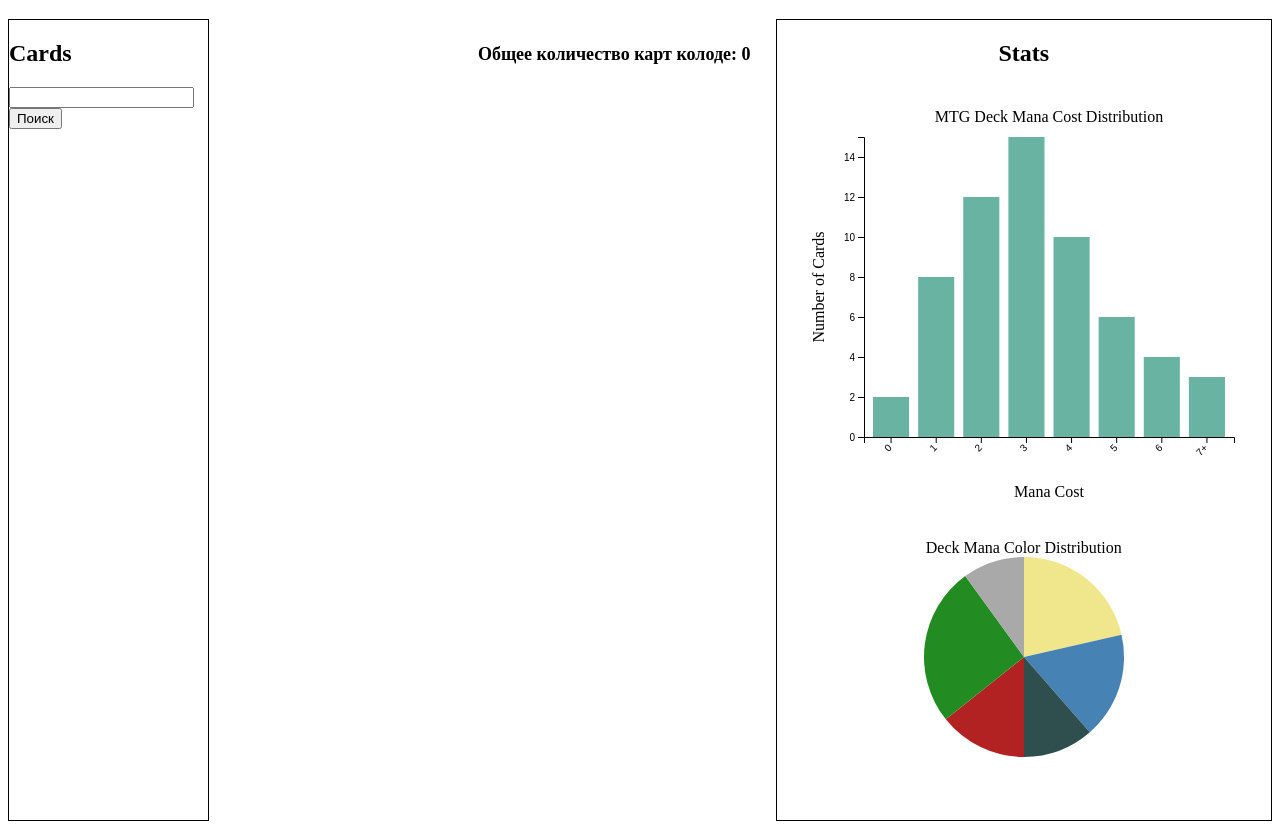
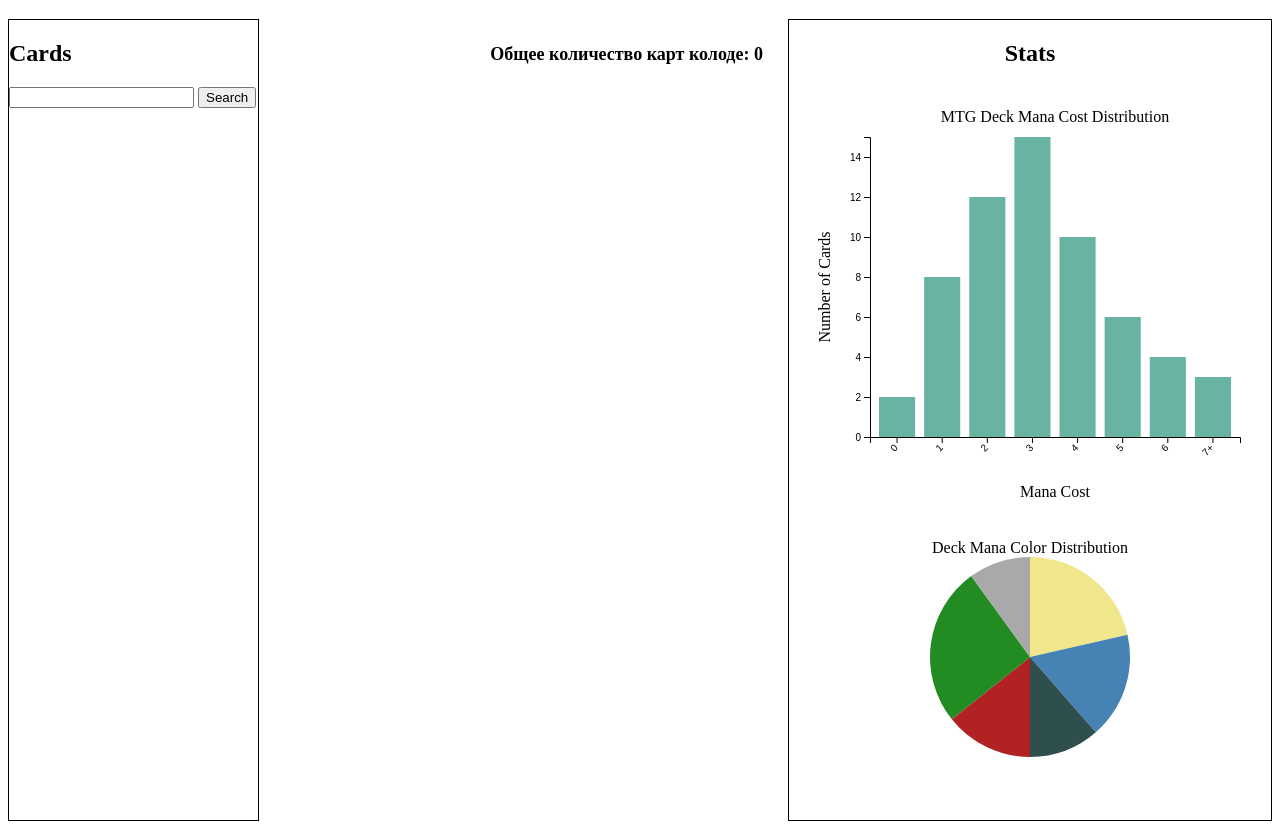
Before and after one commit to Kertalo/mtg_lab, a website built with Parcel: page index.html in a window 1280 px wide. Shown: the part 61-890 px from the top of the page. Built offline with nearby package versions, Linux system fonts and the light colour scheme; no server answers.

Commit message:
fix enter button in search

```diff
--- a/index.html
+++ b/index.html
@@ -16,10 +16,10 @@
         <div id="menu">
             <h2>Cards</h2>
             <search>
-                <form>
-                    <input type="search" id="searchText">
+                <form id="searchForm" onsubmit="return false">
+                    <input type="text" id="searchText">
+                    <button id="searchCards" />Search</button>
                 </form>
-                <button id="searchCards">Поиск</button>
             </search>
             <div id="listContainer"></div>
         </div>
--- a/src/index.js
+++ b/src/index.js
@@ -3,7 +3,8 @@ import {ColorStats} from "./widgets/colorStats";
 import {ManaCostStats} from "./widgets/manaCostStats";
 
 document.addEventListener("DOMContentLoaded", setup)
-document.getElementById("searchCards").addEventListener('click', search)
+
+document.getElementById('searchCards').addEventListener('click', search);
 
 const mtg = new Mtg()
 let deck = []
@@ -60,7 +61,6 @@ function loadCards(cardName = "") {
         .then((cards) => {
             const menu = document.getElementById('listContainer');
             const list = document.createElement('ul');
-
 
             cards.forEach(card => {
                 if (card.multiverseid != undefined)
```
Lines whose indentation alone changed are shown as unchanged.
